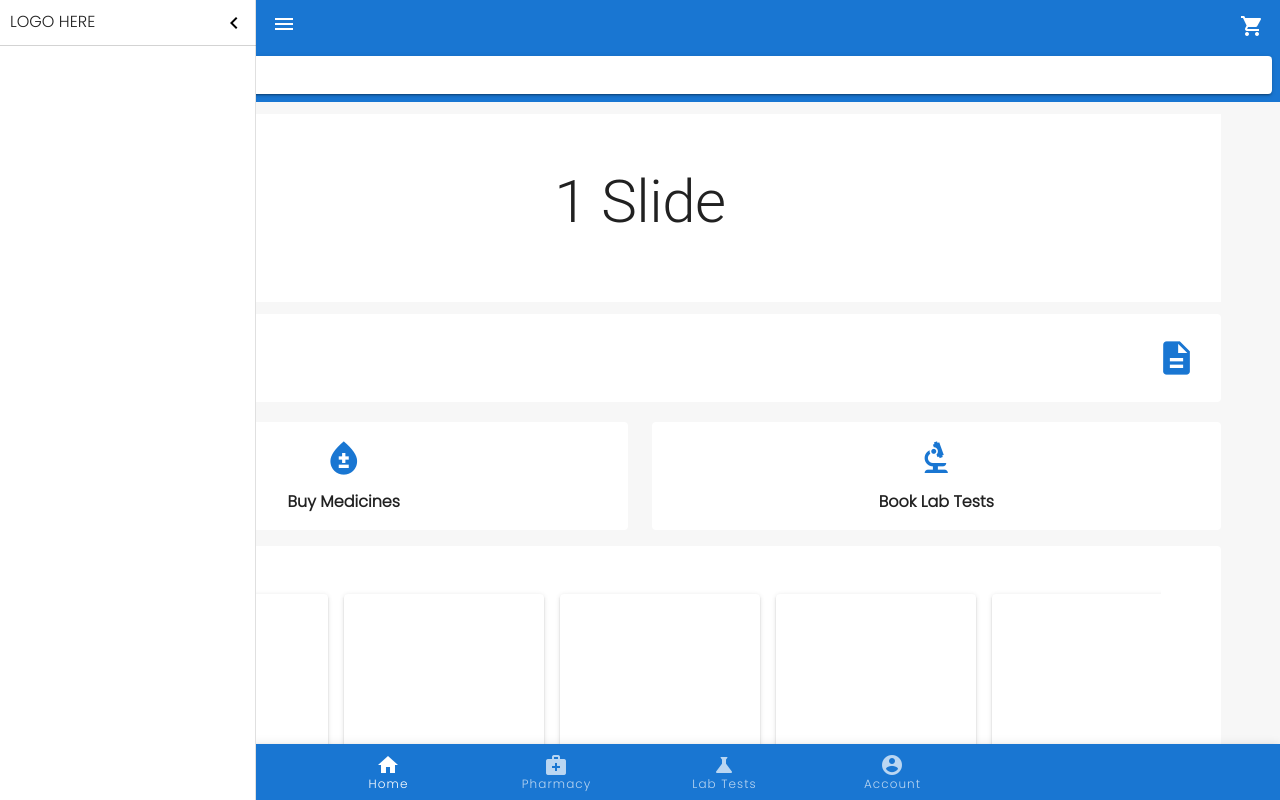
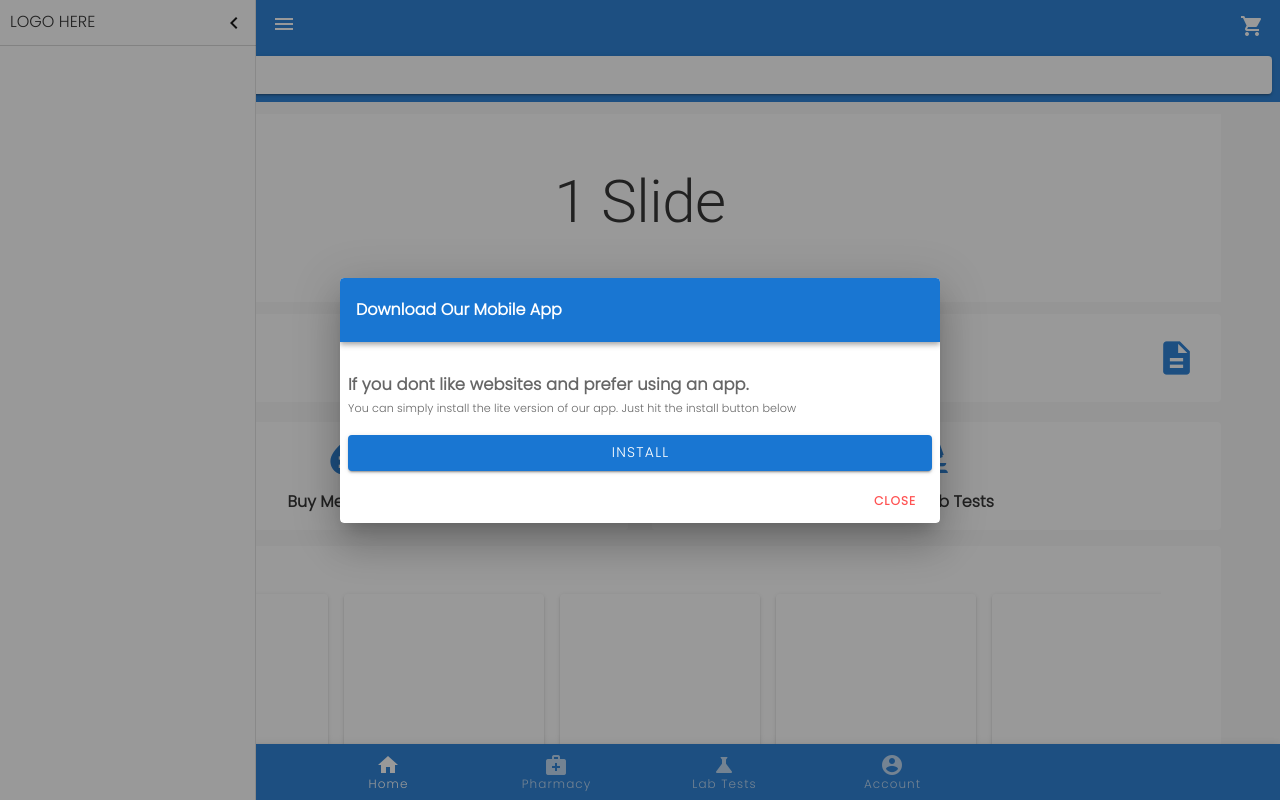
Before and after one commit to iambazzy/medicine-frontend-vuejs, a Vue app: page / in a window 1280 px wide. Shown: the top 800 px of the page. Built offline with nearby package versions, Linux system fonts and the light colour scheme.

Commit message:
some chages

```diff
--- a/src/App.vue
+++ b/src/App.vue
@@ -8,13 +8,13 @@
     <bottom-menu/>
 
     <!-- PWA POPUP -->
-    <info-modal :color="'primary'" v-if="showPWA">
+    <info-modal :color="'primary'" ref="pwa">
       <template v-slot:heading>
         <strong>Download Our Mobile App</strong>
       </template>
       <template v-slot:body>
-        <h3>If you dont like going to websites.</h3>
-        <h4>You can simply install our app. Just hit the install button below</h4>
+        <h3>If you dont like websites and prefer using an app.</h3>
+        <small >You can simply install the lite version of our app. Just hit the install button below</small>
         <v-btn block color="primary" class="mt-4" @click="installPWA">Install</v-btn>
       </template>
     </info-modal>
@@ -37,7 +37,6 @@ export default {
   },
   data: () => ({
     pwaInstance: null,
-    showPWA: false
   }),
   computed: {
     showSearchBar() {
@@ -48,6 +47,7 @@ export default {
   },
   methods: {
     getPwaInstance() {
+      this.$refs.pwa.toggleDialog();
       window.addEventListener('beforeinstallprompt',(e) => {
         e.preventDefault();
         this.pwaInstance = e;
@@ -55,11 +55,10 @@ export default {
       });
     },
     showCustomPrompt() {
-      console.log('here3', this.pwaInstance, this.showPWA);
-      this.showPWA = true;
+      this.$refs.pwa.toggleDialog();
     },
     async installPWA() {
-      this.showPWA = false;
+      this.$refs.pwa.toggleDialog();
       this.pwaInstance.prompt();
       const { outcome } = await this.pwaInstance.userChoice;
       if (outcome !== '' || outcome === 'accepted') {
--- a/src/components/info-modal.component.vue
+++ b/src/components/info-modal.component.vue
@@ -1,11 +1,11 @@
 <template>
   <v-dialog max-width="600" v-model="dialog">
     <template v-slot:default="dialog">
-      <v-card>
+      <v-card class="pa-0">
         <v-toolbar :color="color" dark>
           <slot name="heading"></slot>
         </v-toolbar>
-        <v-card-text>
+        <v-card-text class="pa-2">
           <div class="pt-6">
             <slot name="body"></slot>
           </div>
```
